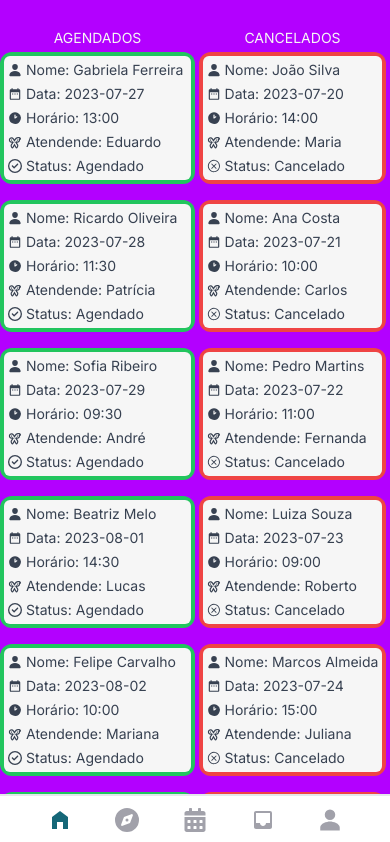
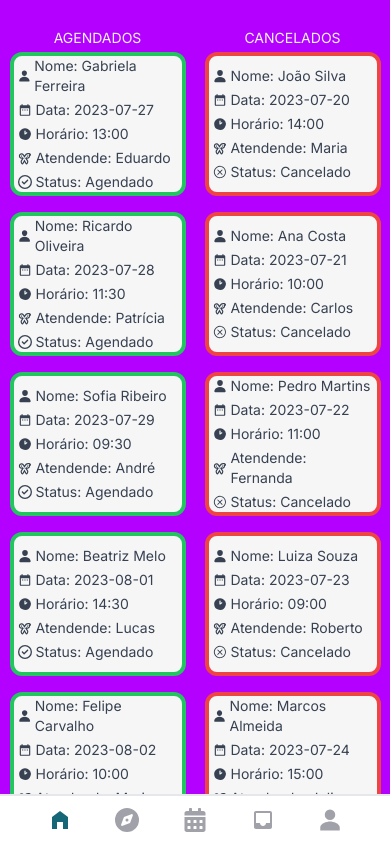
Before and after one commit to LesterCerioli/Beauty-Saloon-NextJs, a Next.js app: page /ViewSchedules in a window 390 px wide. Shown: the top 842 px of the page. Built offline with nearby package versions, Linux system fonts and the light colour scheme.

Commit message:
bug(#1789): finishing responsivity fix

```diff
--- a/src/app/GeoLocation/page.tsx
+++ b/src/app/GeoLocation/page.tsx
@@ -53,7 +53,7 @@ const GeoLocation: NextPage = () => {
     };
 
     return (
-        <main className="flex flex-row flex-wrap h-screen justify-center bg-color-secundaria overflow-auto gap-5 py-8 xl:items-start">
+        <main className="flex flex-row flex-wrap justify-center bg-color-secundaria overflow-auto gap-5 py-8 mb-9 xl:items-start">
             <div className="flex flex-col gap-2 px-4 w-full max-w-xs xl:max-w-md">
                 <HeaderLocation
                     estado={estadoSelecionado}
--- a/src/app/OnBoarding/page.tsx
+++ b/src/app/OnBoarding/page.tsx
@@ -63,7 +63,7 @@ const OnBoarding: NextPage = () => {
     }, [localizacaoEstado]);
 
     return (
-        <main className="flex justify-center items-center h-screen bg-color-secundaria overflow-auto pt-48 pb-10">
+        <main className="flex justify-center items-center bg-color-secundaria overflow-auto pb-10">
             <form onSubmit={handleSubmit} className="flex flex-col justify-center items-center bg-color-principal w-72 h-auto py-4 gap-3 rounded-xl m-10">
                 <h1 className="text-color-secundaria text-xl">Cadastrar Empresa</h1>
                 <div className="flex flex-col mb-2 gap-1 text-color-secundaria">
--- a/src/app/ViewCustomer/page.tsx
+++ b/src/app/ViewCustomer/page.tsx
@@ -7,7 +7,7 @@ import { FaRegClock, FaRegCalendarAlt } from "react-icons/fa";
 const ViewCustomer: NextPage = () => {
     const [customers, setCustomers] = useState<Customer[]>([]);
     const [currentPage, setCurrentPage] = useState(1);
-    const customersPerPage = 6;
+    const customersPerPage = 10;
     const topRef = useRef<HTMLDivElement>(null);
 
     useEffect(() => {
--- a/src/app/ViewSchedules/page.tsx
+++ b/src/app/ViewSchedules/page.tsx
@@ -30,19 +30,17 @@ const ViewSchedules: NextPage = () => {
     const cancelCustomers = customers.filter(customer => !customer.status);
 
     return (
-        <main className="flex justify-center min-h-screen bg-color-secundaria overflow-auto py-2 pb-10">
+        <main className="flex justify-center bg-color-secundaria overflow-auto py-2 pb-10">
             <section className="flex flex-col items-center w-full text-sm py-4">
                 <h1 className="text-color-principal m-1">AGENDADOS</h1>
-                <div className="flex flex-col gap-4">
+                <div className="flex flex-row flex-wrap items-center justify-center gap-4">
                     {confirmedCustomers.map(customer => (
-                        <div key={customer.id} className="bg-green-500 p-1 rounded-xl">
-                            <div className="bg-color-principal text-gray-700 flex flex-col gap-1 rounded-md p-1">
+                        <div key={customer.id} className="bg-color-principal justify-center w-44 h-36 p-1 rounded-xl text-gray-700 flex flex-col gap-1 border-4 border-green-500">
                             <p className="flex items-center gap-1"><IoPerson />Nome: {customer.nome}</p>
                             <p className="flex items-center gap-1"><MdDateRange />Data: {customer.data}</p>
                             <p className="flex items-center gap-1"><TbClockHour2Filled />Horário: {customer.horario}</p>
                             <p className="flex items-center gap-1"><TiScissorsOutline />Atendende: {customer.atendente}</p>
                             <p className="flex items-center gap-1"><FaRegCircleCheck />Status: {customer.status ? "Agendado" : "Cancelado"}</p>
-                            </div>
                         </div>
                     ))}
                 </div>
@@ -50,16 +48,14 @@ const ViewSchedules: NextPage = () => {
 
             <section className="flex flex-col items-center w-full text-sm py-4">
                 <h1 className="text-color-principal m-1">CANCELADOS</h1>
-                <div className="flex flex-col gap-4">
+                <div className="flex flex-row flex-wrap items-center justify-center gap-4">
                     {cancelCustomers.map(customer => (
-                        <div key={customer.id} className="bg-red-500 p-1 rounded-xl">
-                            <div className="bg-color-principal text-gray-700 flex flex-col gap-1 rounded-md p-1">
+                        <div  key={customer.id} className="bg-color-principal justify-center w-44 h-36 p-1 rounded-xl text-gray-700 flex flex-col gap-1 border-4 border-red-500">
                             <p className="flex items-center gap-1"><IoPerson />Nome: {customer.nome}</p>
                             <p className="flex items-center gap-1"><MdDateRange />Data: {customer.data}</p>
                             <p className="flex items-center gap-1"><TbClockHour2Filled />Horário: {customer.horario}</p>
                             <p className="flex items-center gap-1"><TiScissorsOutline />Atendende: {customer.atendente}</p>
                             <p className="flex items-center gap-1"><VscError />Status: {customer.status ? "Agendado" : "Cancelado"}</p>
-                            </div>
                         </div>
                     ))}
                 </div>
```
Lines whose indentation alone changed are shown as unchanged.
